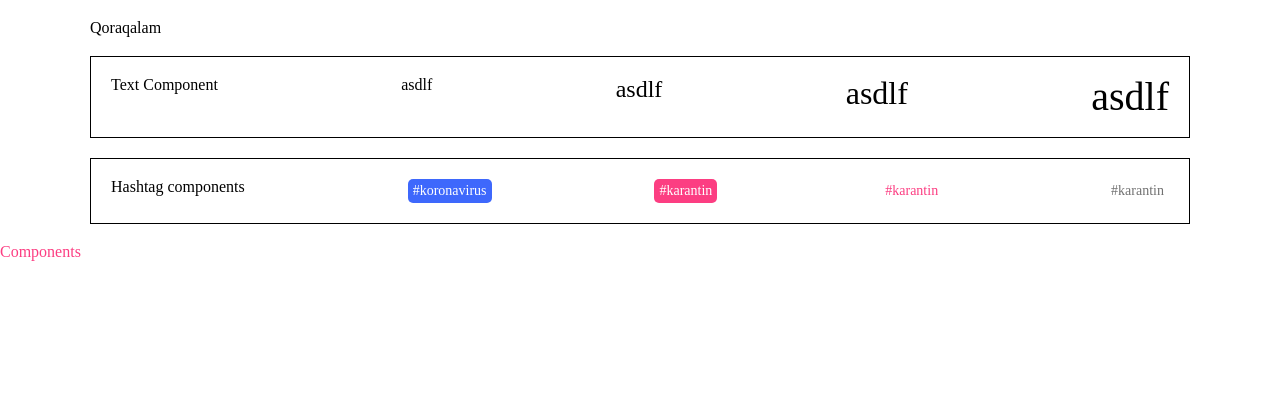
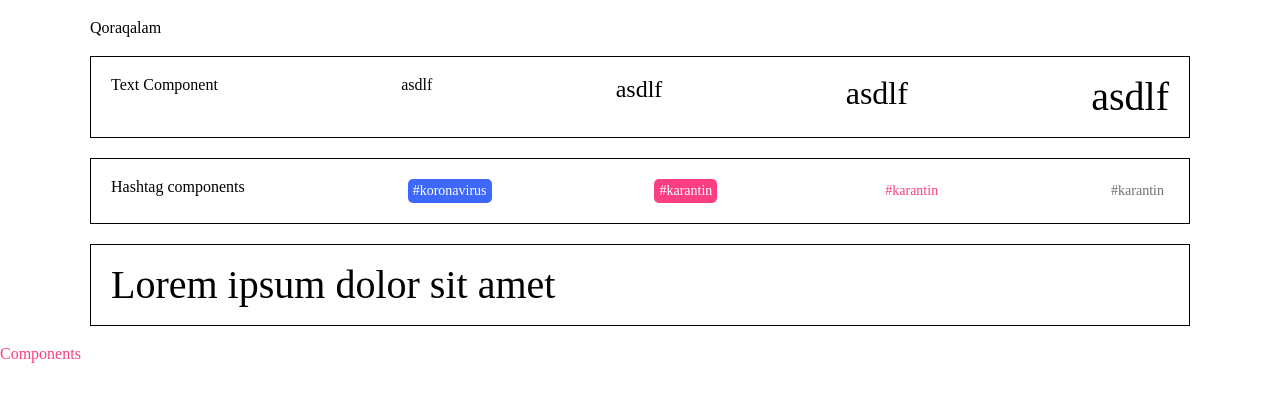
Before and after one commit to drunkalien/qoraqalam-client, a Next.js app: page / in a window 1280 px wide. Shown: the top 402 px of the page. Built offline with nearby package versions, Linux system fonts and the light colour scheme.

Commit message:
imported heading component

```diff
--- a/pages/index.tsx
+++ b/pages/index.tsx
@@ -5,6 +5,7 @@ import Link from "next/link";
 import Text from "../src/components/Text";
 import Hashtag from "src/components/Hashtag/hashtag";
 import Container from "src/components/Container/container";
+import Heading from "src/components/Heading";
 
 export default function Home() {
   const styles = {
@@ -28,6 +29,9 @@ export default function Home() {
         <Hashtag color="pink" variant="not-filled" tagText="karantin" />
         <Hashtag color="gray" variant="not-filled" tagText="karantin" />
       </Container>
+      <Container>
+        <Heading>Lorem ipsum dolor sit amet</Heading>
+      </Container>
       <Link href="/components">
         <a>Components</a>
       </Link>
```
